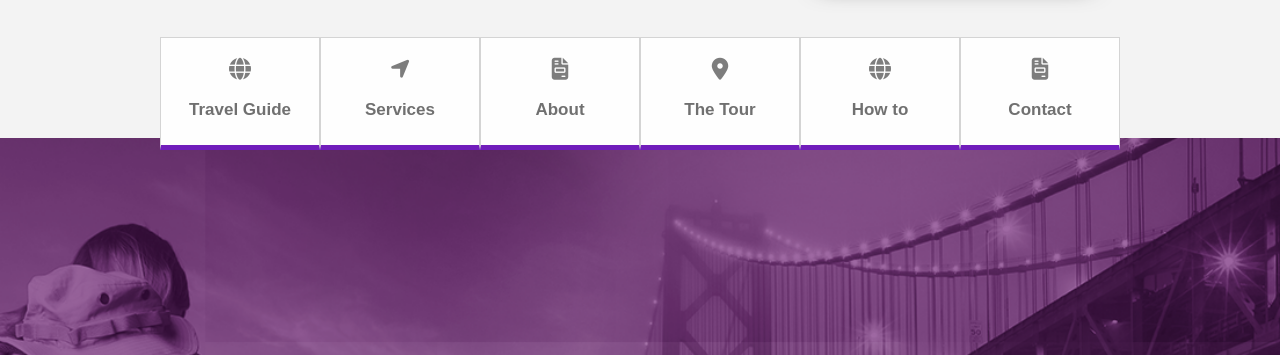
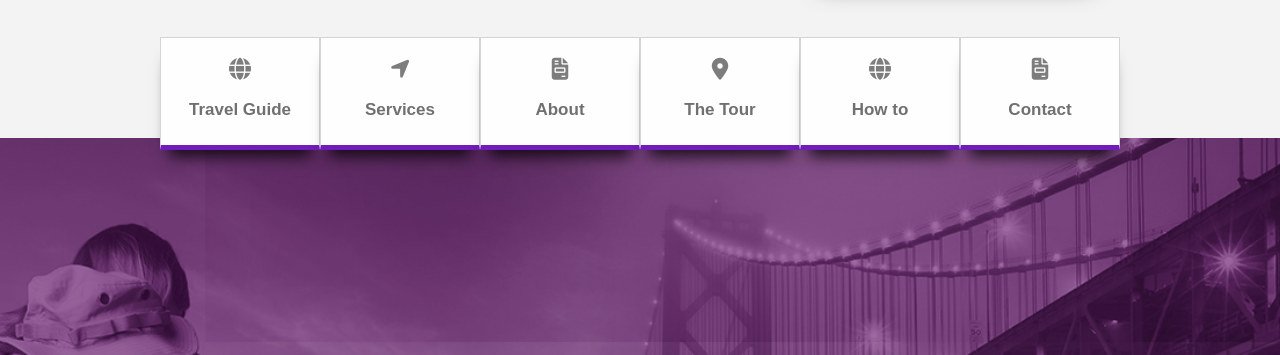
Before and after one commit to Dmitriy-web/travler, a website: page src/index.html in a window 1280 px wide. Shown: the part 102-457 px from the top of the page. Drawn offline with nearby package versions, Linux system fonts and the light colour scheme; files that its build step writes are made by us from their sources; files whose address does not match are found by name.

Commit message:
create other

```diff
--- a/src/sass/main.scss
+++ b/src/sass/main.scss
@@ -168,11 +168,16 @@ form{
     //border-bottom-color: #701dbb;
     //border-bottom-style: solid;
     z-index: 2;
+    -webkit-box-shadow: 0px 16px 14px -9px rgba(0,0,0,0.75);
+    -moz-box-shadow: 0px 16px 14px -9px rgba(0,0,0,0.75);
+    box-shadow: 0px 16px 14px -9px rgba(0,0,0,0.75);
+
     &:hover {
         border-bottom: 13px solid #701dbb ;
-        transition: all 0.6s;
         height: 125px;
         width: 170px;
+        margin: -10px -5px -5px -5px;
+        z-index: 4;
     }
     & a{
         display: flex;
```
Also changed, not shown: dist/css/main.min.css.
